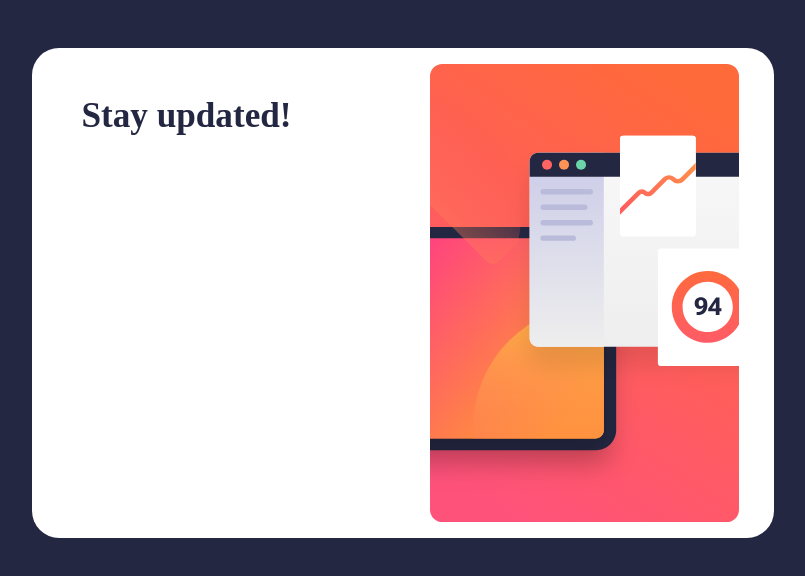
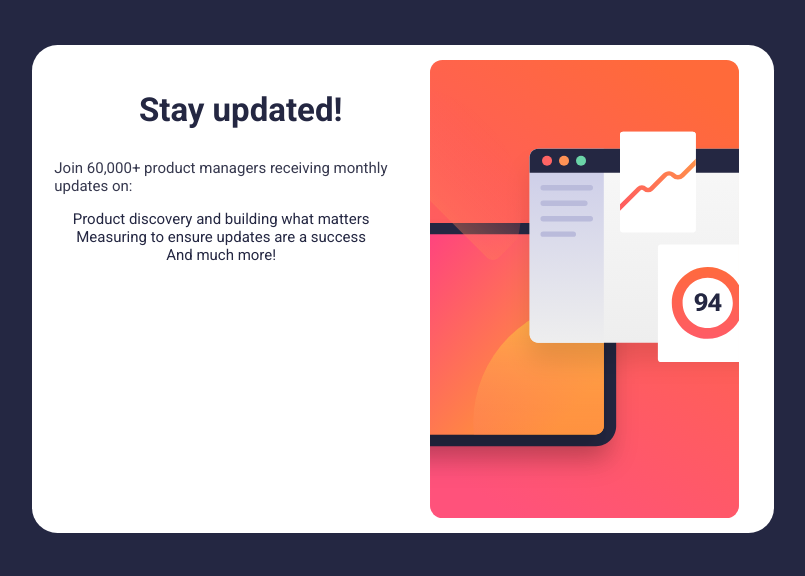
Before and after one commit to micaelakorol/newsletter-challenge, a React (Vite) app: page / in a window 1280 px wide. Shown: the top 576 px of the page, without its empty margins (237-1042 px from the left). Built offline with nearby package versions, Linux system fonts and the light colour scheme.

Commit message:
add body newsletter

```diff
--- /dev/null
+++ b/src/components/BodyNewsletter.jsx
@@ -0,0 +1,16 @@
+import React from "react";
+import { List, Paragraph } from "../styled-components/Newsletter";
+const BodyNewsletter = () => {
+  return (
+    <>
+      <Paragraph>Join 60,000+ product managers receiving monthly updates on:</Paragraph>
+      <ul>
+        <List>Product discovery and building what matters</List>
+        <List> Measuring to ensure updates are a success</List>
+        <List> And much more!</List>
+      </ul>
+    </>
+  );
+};
+
+export default BodyNewsletter;
--- a/src/components/Newsletter.jsx
+++ b/src/components/Newsletter.jsx
@@ -1,14 +1,22 @@
-import React from 'react'
-import { Container, Title } from '../styled-components/Newsletter'
-import Image from './Image'
+import React from "react";
+import {
+  Container,
+  Title,
+  NewsletterInfo,
+} from "../styled-components/Newsletter";
+import Image from "./Image";
+import BodyNewsletter from "./BodyNewsletter";
 
 const Newsletter = () => {
   return (
     <Container>
-    <Title>Stay updated!</Title>
-    <Image />
-   </Container>
-  )
-}
+      <NewsletterInfo>
+        <Title>Stay updated!</Title>
+        <BodyNewsletter />
+      </NewsletterInfo>
+      <Image />
+    </Container>
+  );
+};
 
-export default Newsletter
+export default Newsletter;
--- a/src/styled-components/Newsletter.js
+++ b/src/styled-components/Newsletter.js
@@ -14,10 +14,28 @@ border-radius: 1.7rem;
 padding: 1rem .5rem ;
 `
 
+const NewsletterInfo = styled.article`
+text-align: center;
+li{
+    list-style: none;
+}
+`
+
 const Title = styled.h1`
 color: ${Color.DarkSlateGrey};
 font-size: 2.2rem;
 padding: 2rem 0 0 2.6rem;
+margin-bottom: 2rem;
 `
 
-export {Title,Container}
+const Paragraph = styled.p`
+text-align:start;
+margin: 1rem;
+color: ${Color.CharcoalGrey};
+`
+const List = styled.li`
+color: ${Color.DarkSlateGrey};
+`
+
+
+export {Title,Container,NewsletterInfo,Paragraph, List}
--- a/src/styled-components/global.css
+++ b/src/styled-components/global.css
@@ -1,7 +1,10 @@
+@import url('https://fonts.googleapis.com/css2?family=Roboto:wght@400;700&display=swap');
 *{
     margin: 0;
     padding: 0;
     box-sizing: border-box;
+    font-family: 'Roboto', sans-serif;
+    font-size: 15px;
 }
 
 html,body{
```
